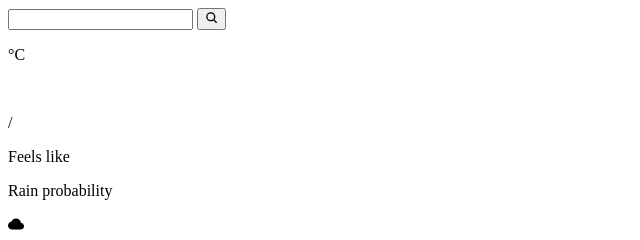
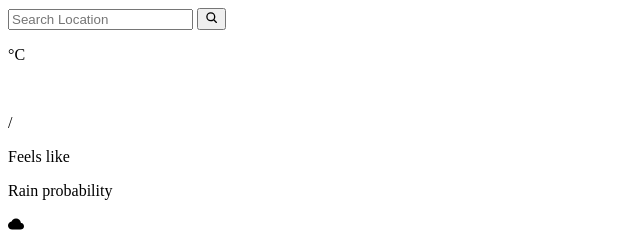
Before and after one commit to vaseemGit7/weather-app, a plain HTML site: page index.html in a window 1280 px wide. Shown: the top 240 px of the page, 0-640 px from the left. Drawn offline with nearby package versions, Linux system fonts and the light colour scheme.

Commit message:
Refactor code

```diff
--- a/index.html
+++ b/index.html
@@ -11,7 +11,7 @@
       <div class="weather-report-container">
         <div class="search-box">
           <div>
-            <input type="text" id="searchInput" />
+            <input type="text" id="searchInput" placeholder="Search Location" />
             <button id="searchBtn"><ion-icon name="search"></ion-icon></button>
           </div>
           <p class="error-message"></p>
```
